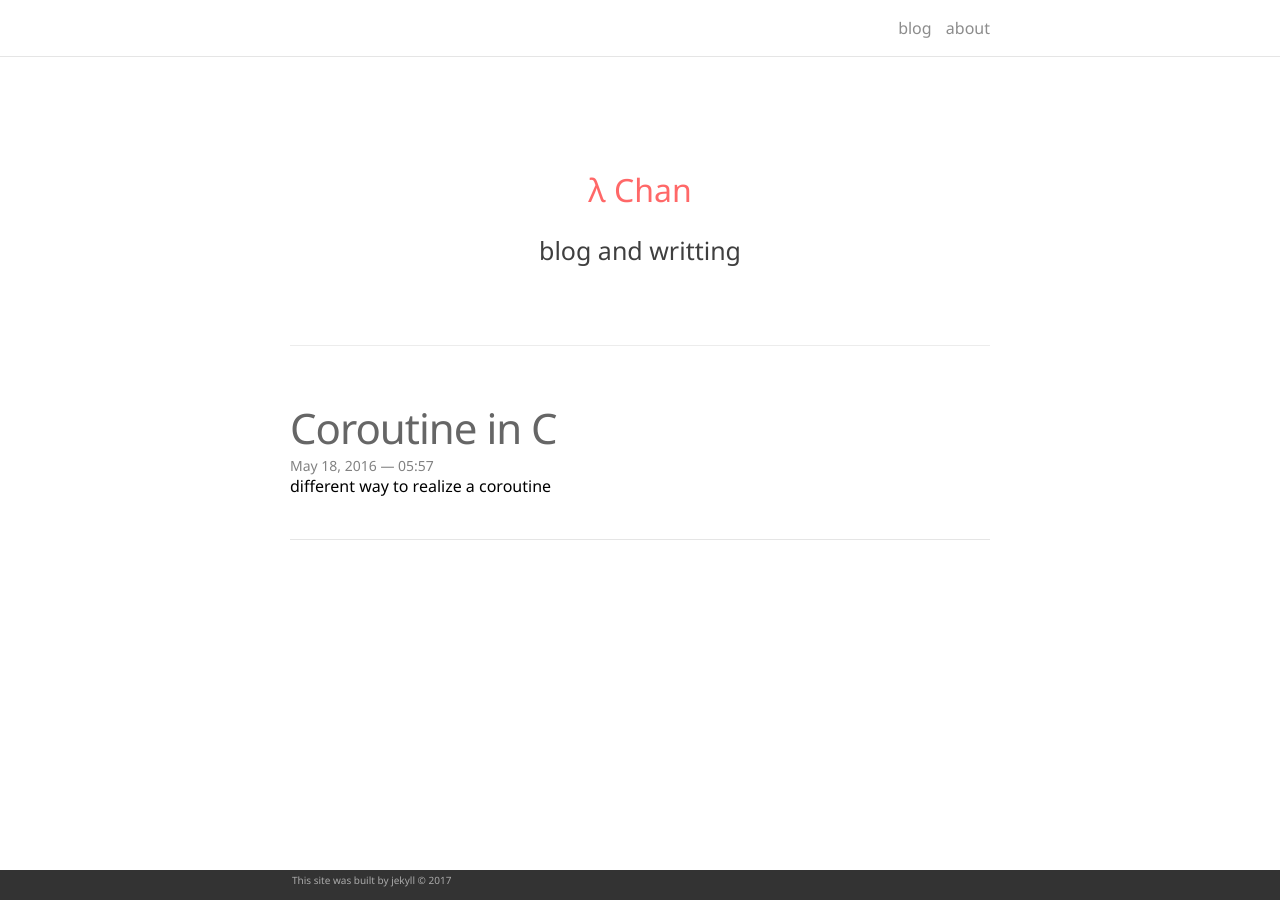
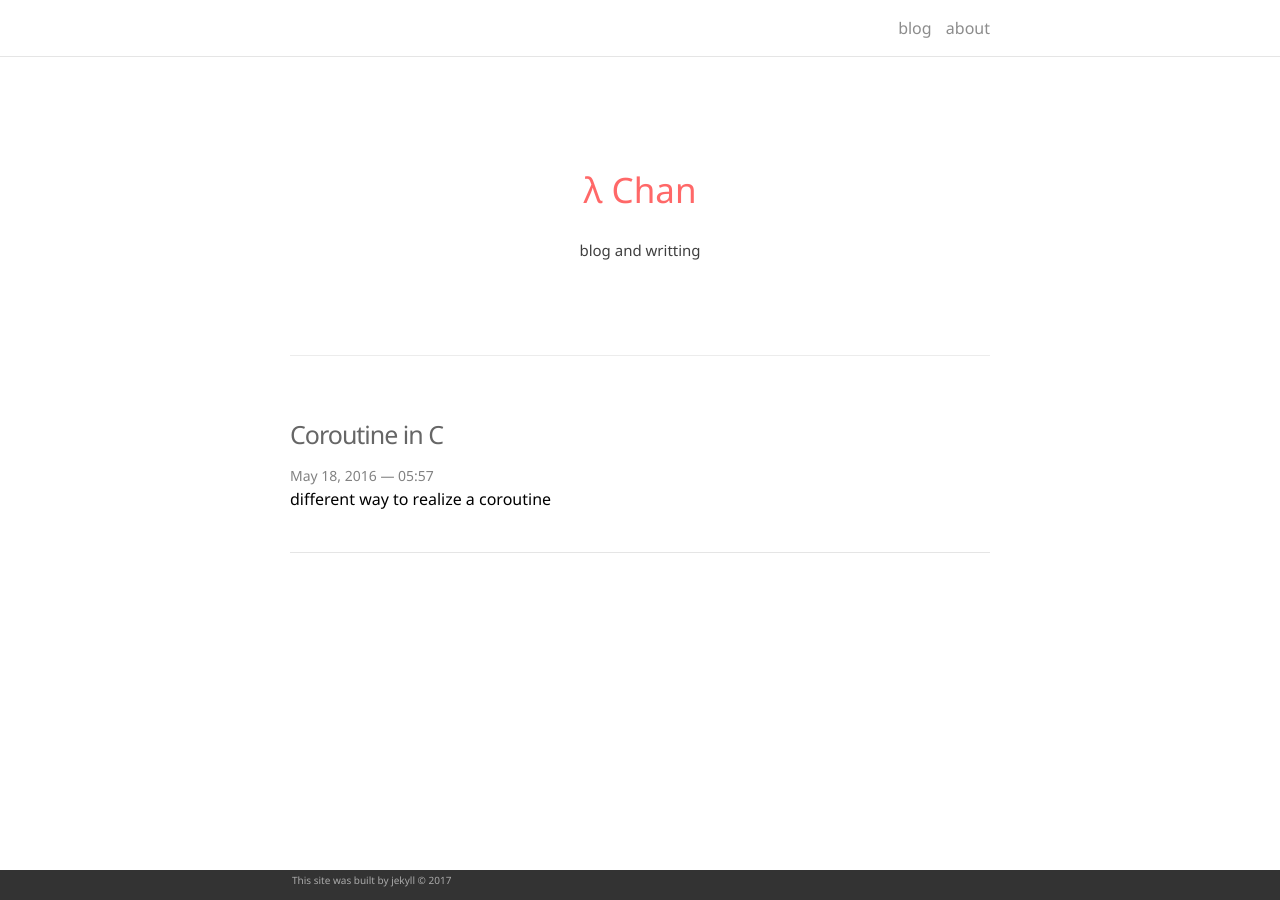
Before and after one commit to JesseEisen/JesseEisen.github.io, a Jekyll site: the page built from index.html, in a window 1280 px wide. Built offline with Jekyll 4.4.1, drawn with Linux system fonts in a browser that asks for light colours; nearby versions of some CDN libraries; the list of posts is cut into pages by our own code.

Commit message:
change css

```diff
--- a/_sass/_base.scss
+++ b/_sass/_base.scss
@@ -135,12 +135,12 @@ h1 {
 
 h2 {
     font-size: 25px;
-    padding-bottom: 5px;
+    padding-bottom: 15px;
 }
 
 h3 {
     font-size: 20px;
-    padding-bottom: 5px;
+    padding-bottom: 15px;
 }
 
 /**
--- a/_sass/_layout.scss
+++ b/_sass/_layout.scss
@@ -63,10 +63,10 @@ display: line;
     z-index: 25;
     h1{
         color: $theme-color;
-        font-size:px;
+        font-size:35px;
     }
     h2{
-        font-size:25px;
+        font-size:15px;
     }
 }
 
@@ -132,7 +132,7 @@ text-align: center;
 margin-bottom: $vertical-spacing-unit;
 }
 .post-title {
-font-size: 42px;
+font-size: 25px;
 letter-spacing: -1px;
 line-height: 1;
 @include media-query($on-laptop) {
@@ -162,7 +162,8 @@ font-size: 18px;
 .post-meta {
 font-size: $small-font-size;
 color: $grey-color;
-margin-bottom: 0px;
+margin-bottom: 1px;
+padding-bottom:2px;
 }
 .post-link {
 display: block;
```
